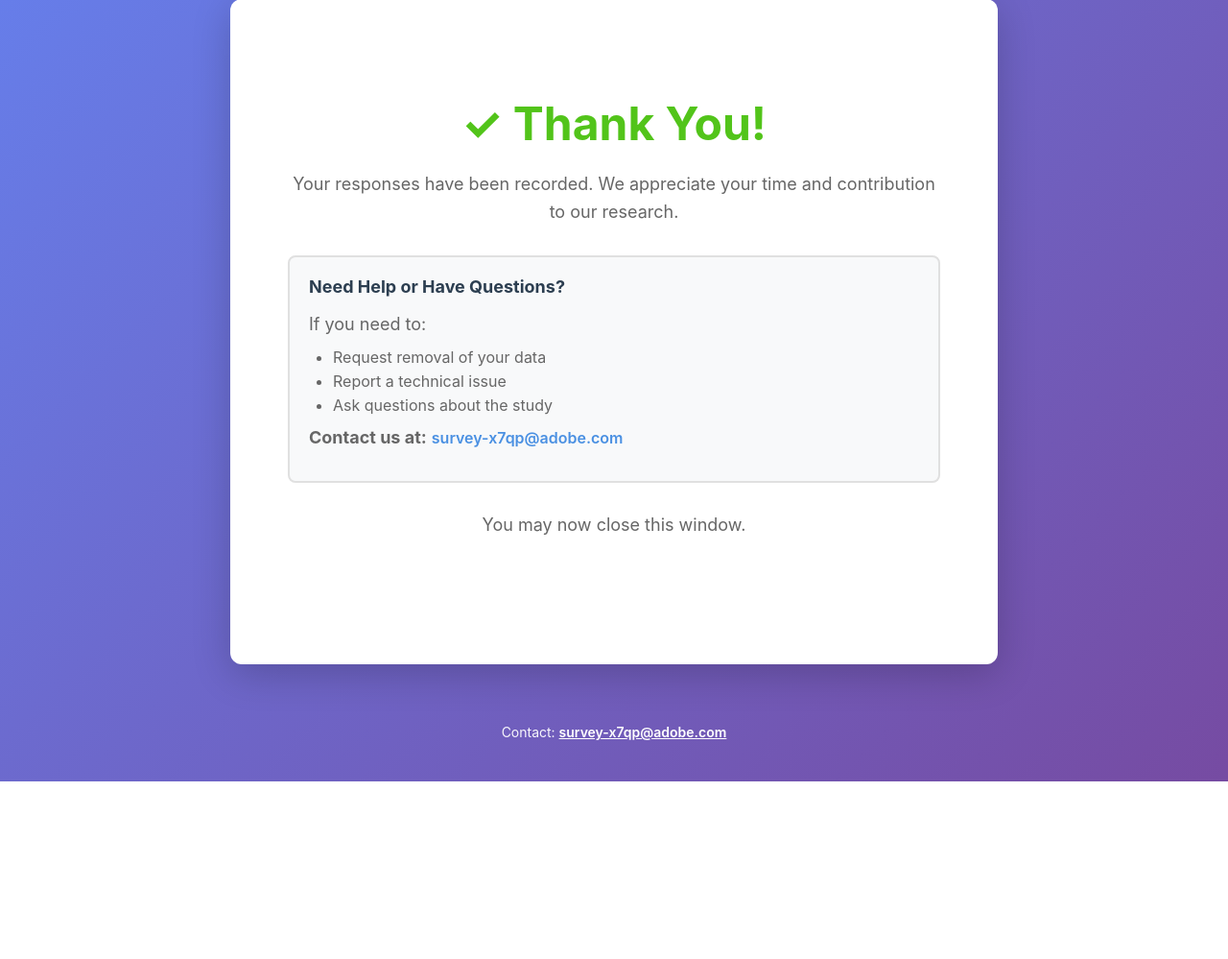
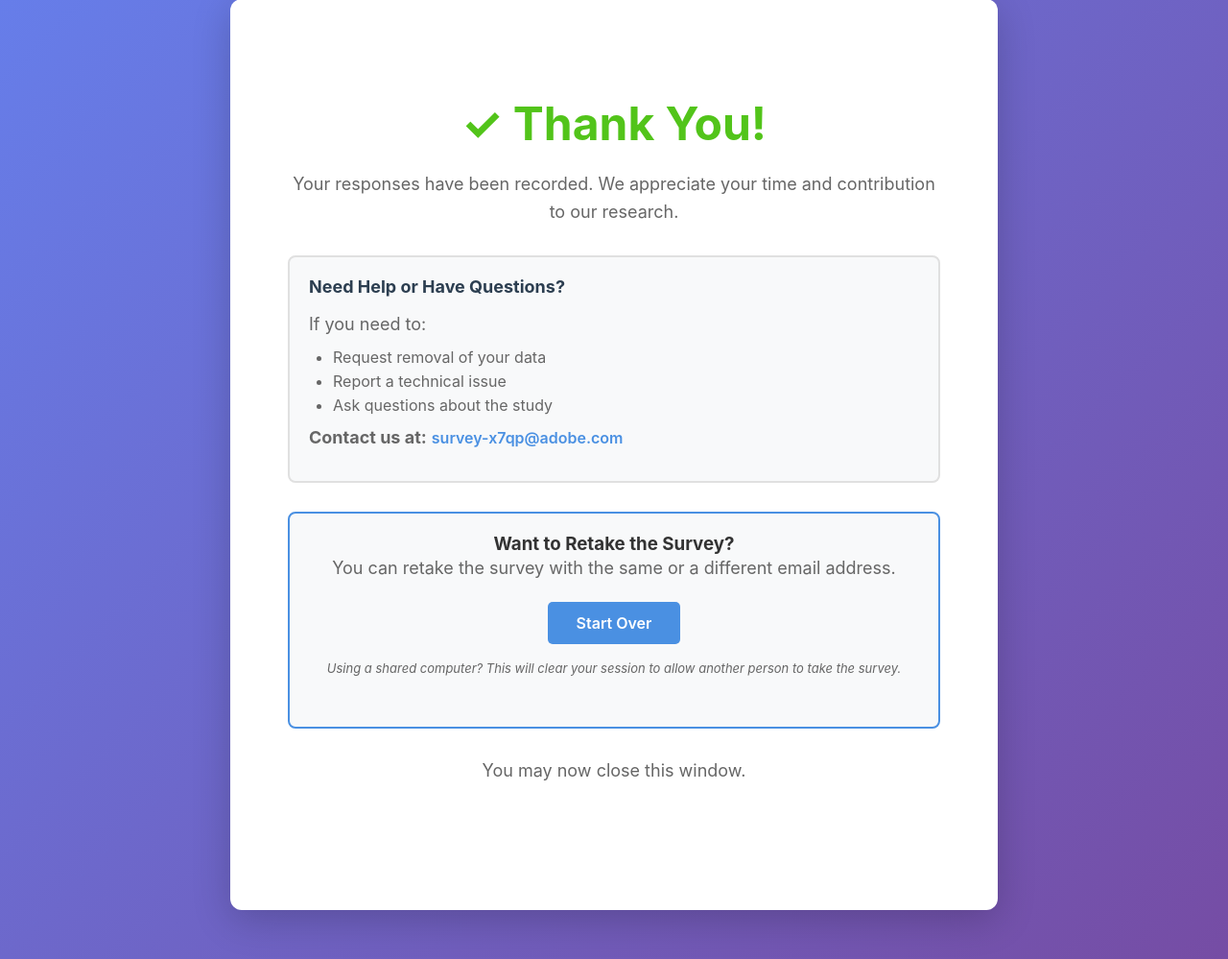
Before and after one commit to kmatzen/juxtapose, a Flask app: template src/survey/templates/thank_you.html in a window 1280 px wide. Shown: the part 21-1020 px from the top of the page at 96% size. Before the commit the page ends 835 px from the top, so only its background shows below. Run offline with Flask 3, Linux system fonts and the light colour scheme; the template is opened without the code that fills it, so the values that code supplies are empty.

Commit message:
Always show 'Start Over' option at survey completion
Changed thank you page to always offer survey retake:
- Removed conditional display based on dev_mode or already_submitted
- Added prominent 'Start Over' section for all users
- Styled as a clear call-to-action with button
- Includes note about shared computers

Benefits:
- Users can easily retake if they made mistakes
- Same device can be used by multiple people
- Consistent experience in dev and production
- Combined with previous fix, retakes now work correctly

```diff
--- a/src/survey/templates/thank_you.html
+++ b/src/survey/templates/thank_you.html
@@ -27,21 +27,19 @@
                 <p><strong>Contact us at:</strong> <a href="mailto:survey-x7qp@adobe.com">survey-x7qp@adobe.com</a></p>
             </div>
 
+            <div style="margin-top: 30px; padding: 20px; background: #f8f9fa; border: 2px solid #4A90E2; border-radius: 8px; text-align: center;">
+                <h3 style="margin-top: 0; color: #333;">Want to Retake the Survey?</h3>
+                <p style="color: #666; margin-bottom: 20px;">You can retake the survey with the same or a different email address.</p>
+                <a href="/reset_session" class="btn btn-primary" style="display: inline-block; padding: 12px 30px; background: #4A90E2; color: white; text-decoration: none; border-radius: 5px; font-weight: 600;">Start Over</a>
+                <p style="margin-top: 15px; font-size: 13px; color: #666;">
+                    <em>Using a shared computer? This will clear your session to allow another person to take the survey.</em>
+                </p>
+            </div>
+
             {% if dev_mode %}
             <div style="margin-top: 20px; padding: 15px; background: #fff3cd; border: 2px solid #ffc107; border-radius: 8px;">
                 <p style="margin: 0; font-size: 14px; color: #856404;">
-                    <strong>🔧 Dev Mode:</strong>
-                    <a href="/?new=true" style="color: #856404; text-decoration: underline;">Start a new test</a>
-                    or
-                    <a href="/reset_session" style="color: #856404; text-decoration: underline;">clear session</a>
-                </p>
-            </div>
-            {% elif already_submitted %}
-            <div style="margin-top: 20px; padding: 15px; background: #f0f0f0; border-radius: 8px;">
-                <p style="margin: 0; font-size: 14px; color: #666;">
-                    <strong>Using a shared computer?</strong>
-                    <a href="/reset_session" style="color: #4A90E2;">Clear your session</a>
-                    to allow the next person to take the survey.
+                    <strong>🔧 Dev Mode Active:</strong> Fast testing enabled
                 </p>
             </div>
             {% endif %}
```
